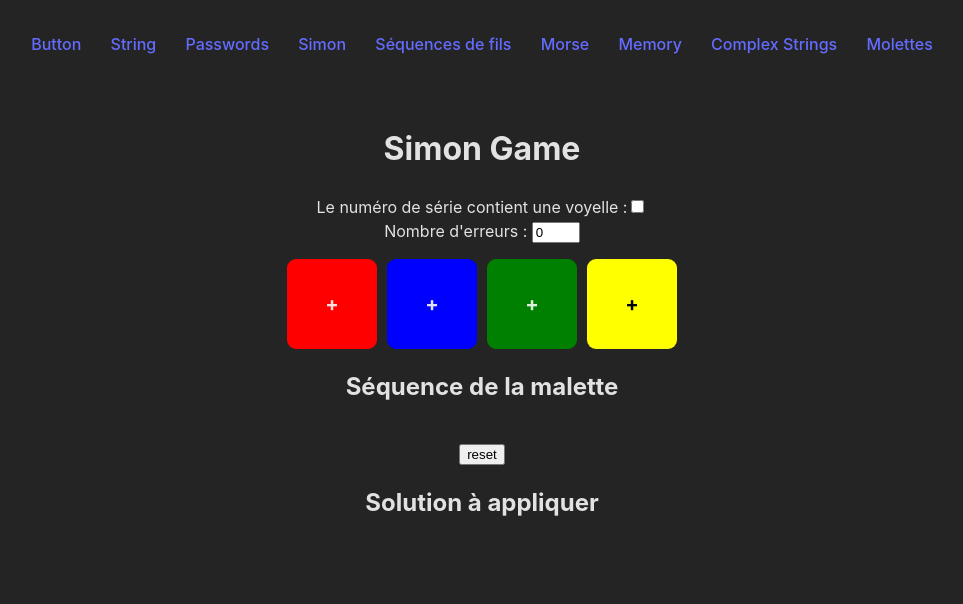
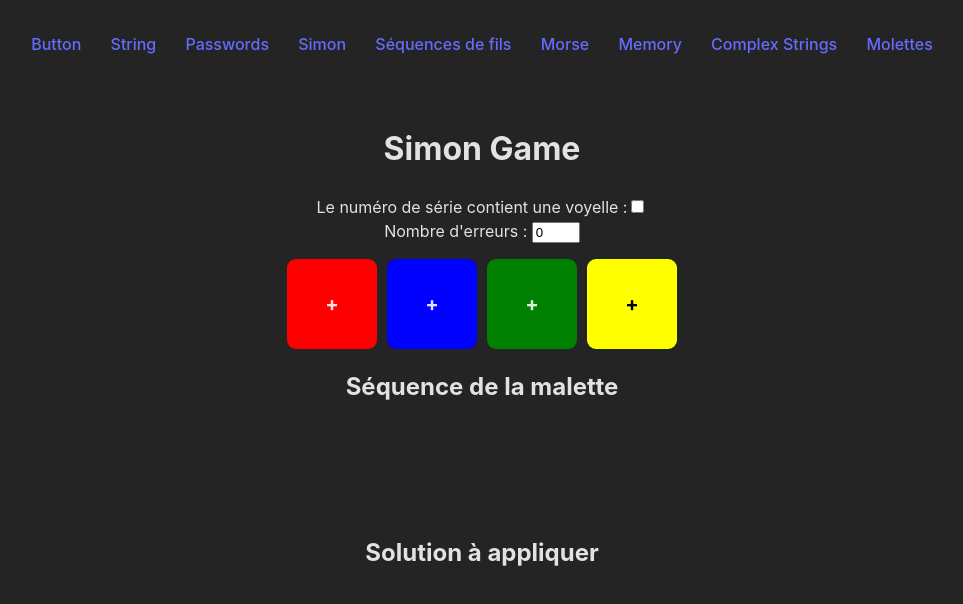
Before and after one commit to ThomasLaforge/ktane-pwa, a React (Vite) app: page /simon-game in a window 1280 px wide. Shown: the top 604 px of the page, without its empty margins (158-1121 px from the left). Built offline with nearby package versions, Linux system fonts and the light colour scheme.

Commit message:
better hide reset colors button

```diff
--- a/src/routes/SimonGame.tsx
+++ b/src/routes/SimonGame.tsx
@@ -116,6 +116,7 @@ export default function SimonGame() {
         ))}
       </div>
 
+      {colors.length > 0 && (
         <button
           onClick={() => {
             setColors([]);
@@ -123,6 +124,7 @@ export default function SimonGame() {
         >
           reset
         </button>
+      )}
 
       <h2>Solution à appliquer</h2>
 
--- a/src/styles/_simon.scss
+++ b/src/styles/_simon.scss
@@ -15,6 +15,8 @@
     }
   }
 
+  $box_size: 90px;
+
   .colors-form,
   .sequence-render,
   .solution-render {
@@ -23,10 +25,11 @@
     justify-content: center;
     gap: 10px;
 
+    min-height: $box_size;
+
     .color-form-elt,
     .sequence-elt,
     .color-to-click {
-      $box_size: 90px;
       height: $box_size;
       width: $box_size;
 
```
Lines whose indentation alone changed are shown as unchanged.
